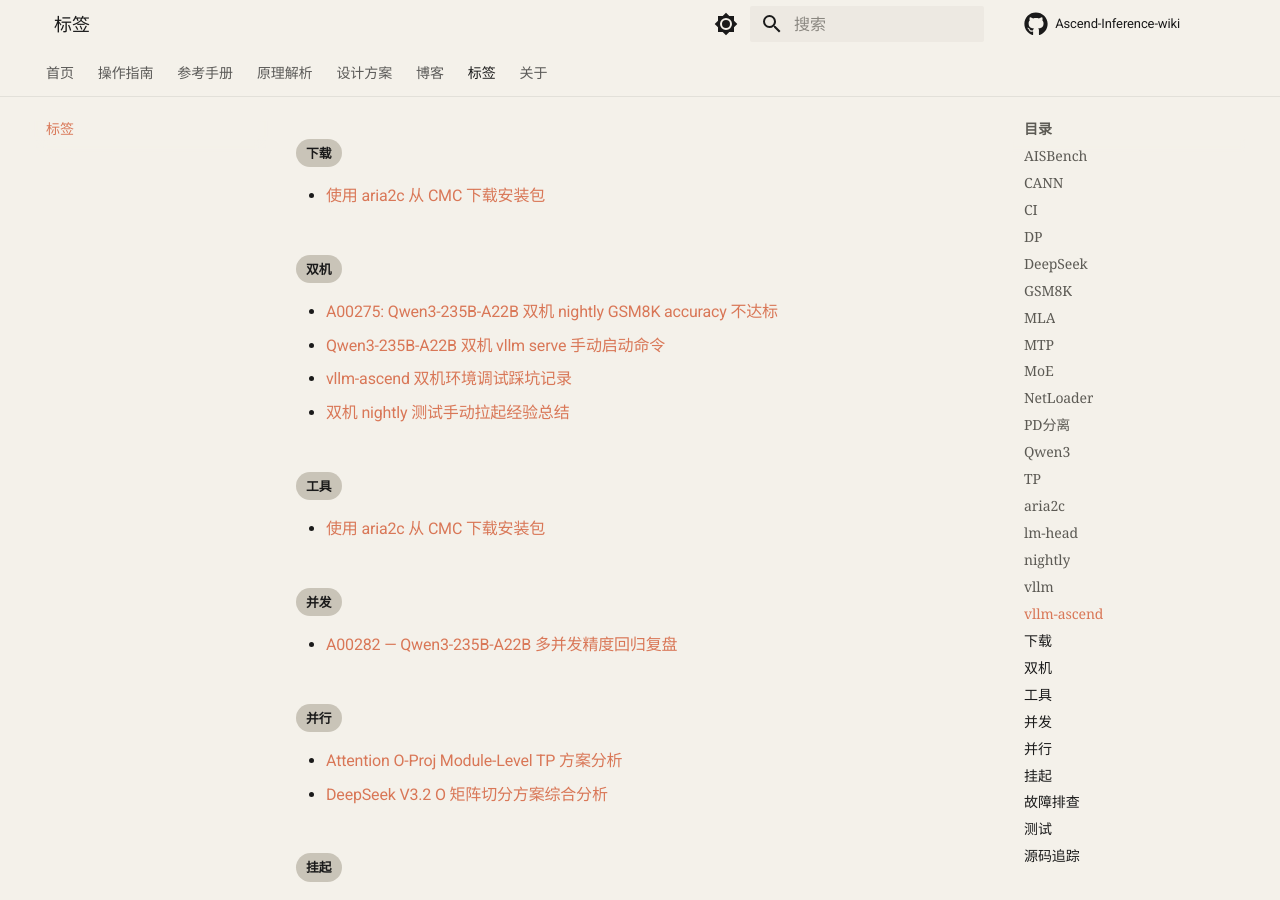
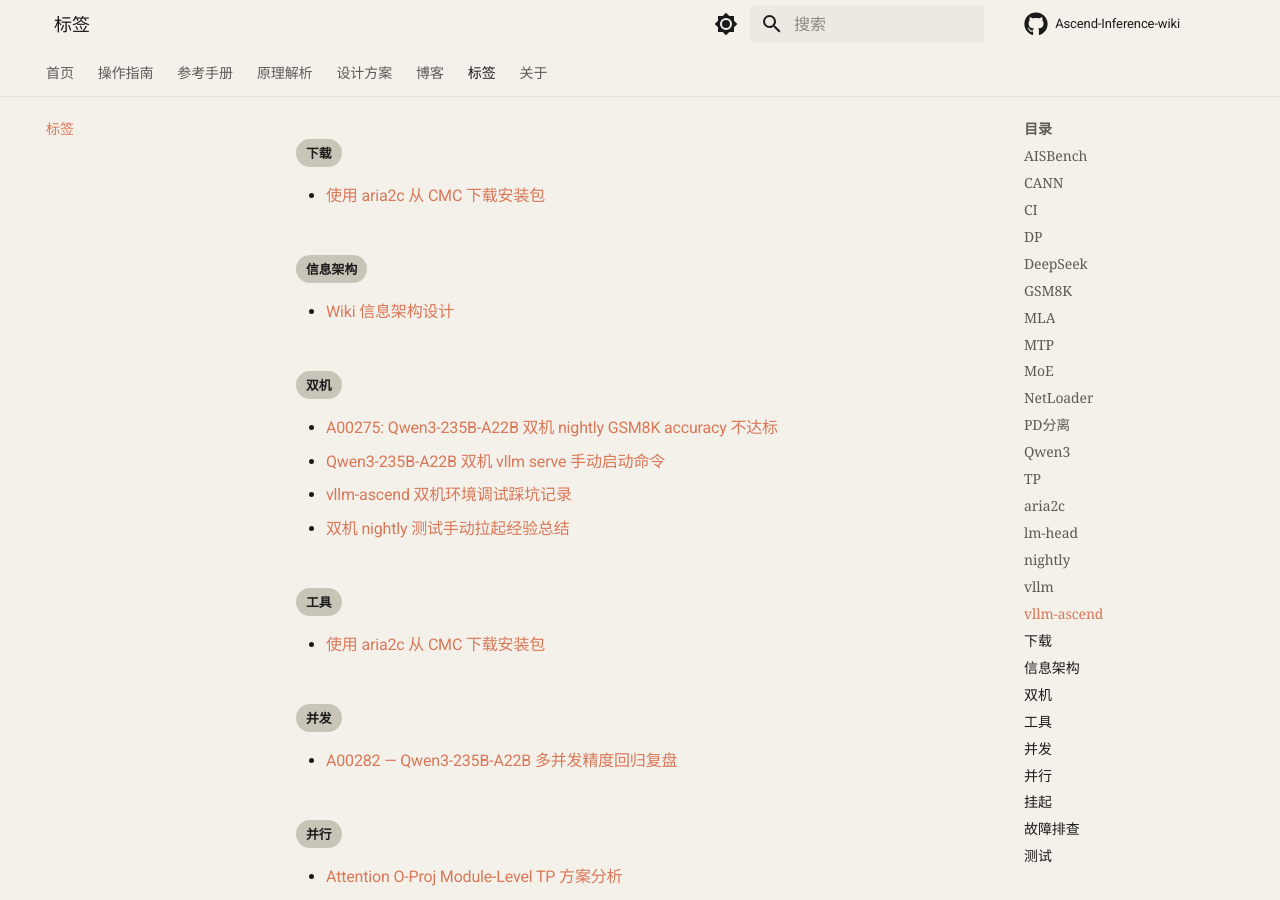
Before and after one commit to xuchi-0808/Ascend-Inference-wiki, an MkDocs documentation site: the page built from docs/tags.md, in a window 1280 px wide and 900 px high, scrolled down 2616 px. Built offline with MkDocs 1.6.1 and Material for MkDocs 9.7.7, drawn with Linux system fonts in a browser that asks for light colours; comment, search, counter and statistics services are not loaded; a style sheet for code colours, icons or effects is not loaded; some of the changed lines change nothing that is shown.

Commit message:
docs: add information architecture design document
- Documents taxonomy rationale (reader-intent axis, Diataxis)
- Five-category decision model + tag dual-layer system
- Extensibility analysis + governance (new-category gate)
- AI-agent friendliness considerations

Signed-off-by: xuchi <xuchicolson@163.com>

```diff
--- /dev/null
+++ b/docs/design/wiki-information-architecture.md
@@ -0,0 +1,110 @@
+---
+date: 2026-08-03
+tags:
+  - 信息架构
+status: accepted
+---
+
+# Wiki 信息架构设计
+
+记录 Ascend Inference Wiki 的目录结构、分类逻辑、tag 体系与扩展性设计。目的：让未来维护者（含 AI Agent）理解架构意图，避免无序演化。
+
+## 背景
+
+本站定位为面向社区与 AI Agent 的昇腾大模型推理知识库。区别于官方文档，这里内容灵活、限制小，需要兼容多种形式与目的的文档：操作指南、参考手册、原理解析、设计提案、复盘博客，以及未来可能出现的形态。
+
+本设计要解决三个核心问题：
+
+1. **可发现性** —— 读者能快速找到所需内容
+2. **低门槛** —— 贡献者能轻松判断新文档放哪
+3. **可扩展** —— 未来新内容形态不需要推倒重来
+
+## 目录主轴：读者意图
+
+分类的本质是「读者从哪个入口找东西」。目录树只能挂一个主轴，选错主轴，一两年后必乱。
+
+常见主轴对比：
+
+| 主轴 | 问题 |
+|---|---|
+| 技术主题（DeepSeek / Qwen / 环境） | 一文档多主题打架；主题会过时（V3 之后有 V4） |
+| 内容深度（入门 / 进阶） | 深度判断主观，不利于沉淀 |
+| **读者意图（学 / 做 / 查 / 懂）** | **意图稳定，不随技术演进过时** |
+
+选「读者意图」——十年前学编程的人和现在学推理的人，意图模式一样。主轴稳定，骨架就不会因技术演进而失效。这是 [Diátaxis](https://diataxis.fr/) 框架的核心思想（Django / NumPy / Cloudflare 采用）。
+
+## 五大分类
+
+| 分类 | 读者来 | 放什么 |
+|---|---|---|
+| 操作指南 | 做 | 跟着步骤完成任务 |
+| 参考手册 | 查 | 查阅事实（API、参数、规格） |
+| 原理解析 | 懂 | 理解机制与取舍 |
+| 设计方案 | 议 | 方案 / RFC / 决策 |
+| 博客 | 看 | 叙事 / 复盘 / 观点 |
+
+判别口诀：**做、查、懂、议、看**。
+
+> Tutorial（系统化课程）暂未上线；待上线时新增第六类即可——骨架已预留扩展，成本 O(1)。
+
+## tag 双层模型
+
+目录解决「放哪儿」（唯一归属），但无法表达「跟什么相关」（多对多）。例如「DSV3.2 双机精度回归」同时是 DeepSeek、双机、精度相关。若走目录，三个主题目录会打架。
+
+解法：**目录 + tag 双层**。
+
+- **目录**：按意图唯一归属（这篇放 `blog/`）
+- **tag**：按主题多对多（挂 `DeepSeek` `双机` `精度`）
+
+读者从任一主题入口都能找到它。
+
+### categories 与 tags 的区别
+
+- `categories`：blog 插件内部，按体裁分（复盘 / 开发笔记 / 版本解读）
+- `tags`：全站，按技术主题分
+- 一篇 postmortem 可同时有两者，从两个维度都能被找到
+
+### 命名规范
+
+- 专有名词 / 缩写用英文：`Qwen3` `MLA` `vllm-ascend`
+- 通用概念 / 操作 / 场景用中文：`编译安装` `精度` `双机`
+- 核心原则：**不要语义重复**，每个概念只用一个 tag
+- 中英文都常用 → 中文；英文更常用 → 英文
+
+## 扩展性设计
+
+骨架能扛 2-3 年增长，演进路径都是无痛的增量调整：
+
+| 未来变化 | 应对方式 | 迁移成本 |
+|---|---|---|
+| 某类内容变多 | 文件 → 目录 → 子目录深化 | 零（存量不动） |
+| 出现全新意图 | 新增顶层目录 | O(1)，不波及存量 |
+| 新维度冒出来（难度 / 受众 / 语言） | frontmatter 软字段 | 零结构改动 |
+
+tag 是「逃生舱」：任何目录装不下的多对多关系，全走 tag，零目录改动。
+
+## 软肋与治理
+
+诚实承认架构的局限：
+
+1. **跨类内容**：一篇「边操作边讲原理」的文章，归操作指南还是原理解析？硬规则是选主意图，用 tag 关联另一方面。
+2. **系列内容跨类**：用 frontmatter `series:` 字段 + 索引页手工串联。
+3. **类内涵漂移**：需定期 review，防止某类退化为大杂烩。
+4. **纯社区 / 运营内容**：blog 或 about 兜底，不硬塞五类。
+
+### 新类准入门槛
+
+> 新增顶层分类前，必须证明现有 5 类都装不下这个内容。先尝试用 tag 或 frontmatter 字段解决，实在不行才加目录。
+
+这能防止目录膨胀，让分类数长期收敛在 5-7 个。
+
+## AI Agent 友好性
+
+固定五大分类 + frontmatter 元数据 + 标签索引页。Agent 靠 nav 结构和 frontmatter 精准检索，不靠猜测。这也是本站区别于纯人工浏览文档站的设计考量。
+
+## 技术实现
+
+- [MkDocs Material](https://squidfunk.github.io/mkdocs-material/) 9.7+
+- 插件：`tags`（跨分类主题索引）+ `blog`（归档 / 分类 / 作者卡片，阅读时间关闭因 CJK 不准）
+- `meta` 插件必须在 `blog` 之前（顺序重要，否则默认值不生效）
+- `tags.md` 用 `<!-- material/tags -->` 标记自动渲染索引
--- a/mkdocs.yml
+++ b/mkdocs.yml
@@ -114,6 +114,7 @@
       - explanations/lmhead-tp-code-tracing.md
   - 设计方案:
       - design/index.md
+      - design/wiki-information-architecture.md
   - 博客:
       - blog/index.md
   - 标签: tags.md
```
